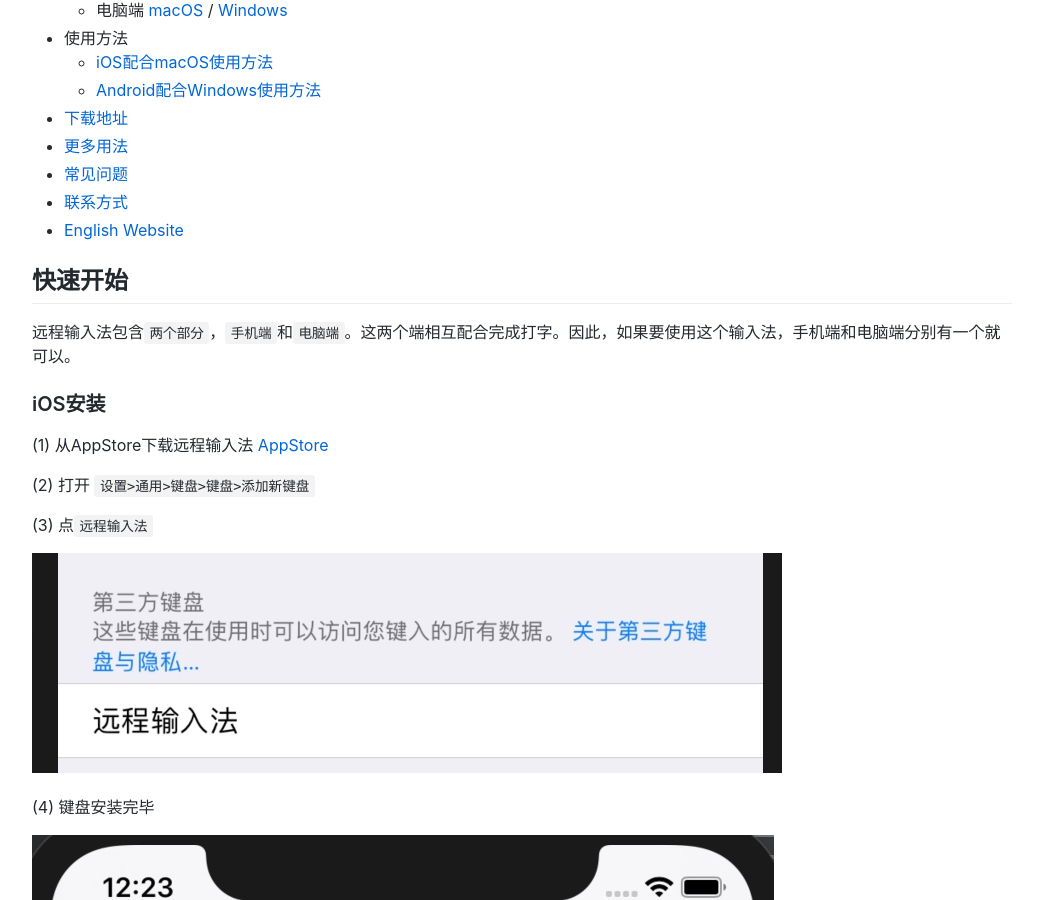
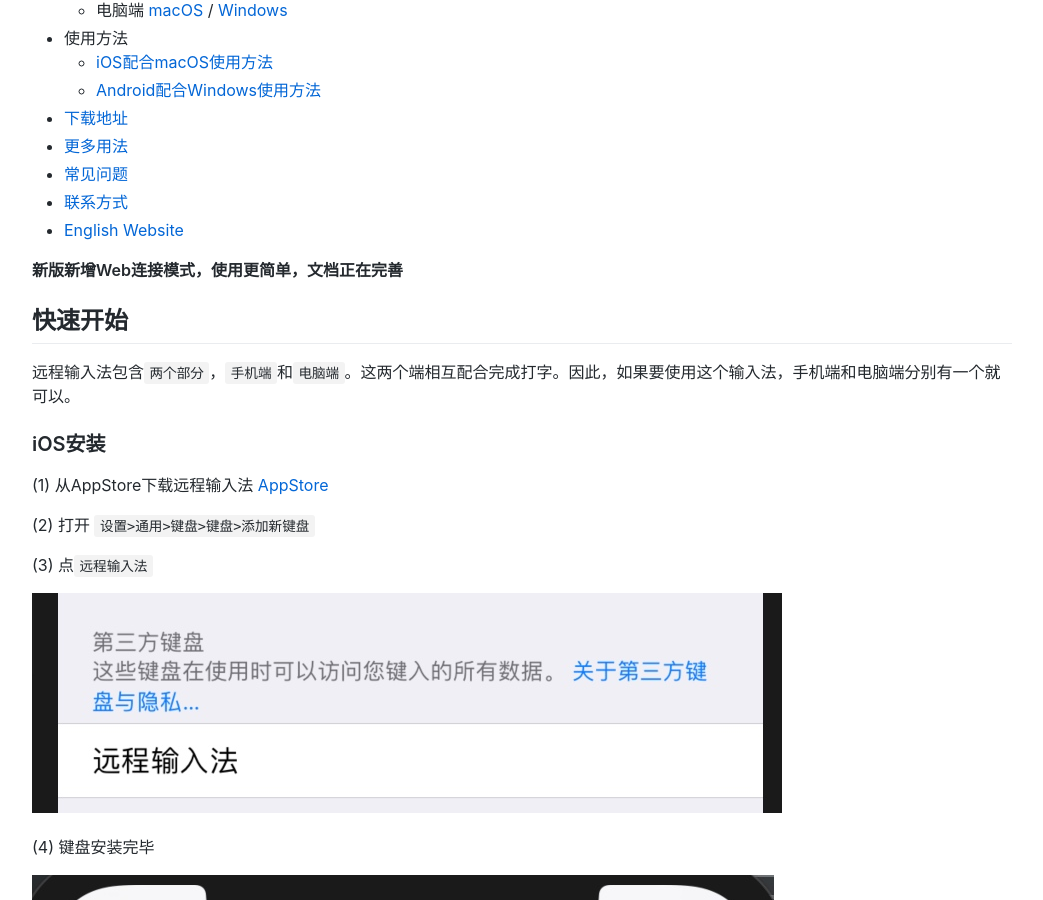
Before and after one commit to remoboard/remoboard.github.io, a Jekyll site: the page built from zhcn/index.md, in a window 1280 px wide and 900 px high, scrolled down 371 px. Shown: the whole window, without its empty margins (118-1161 px from the left). Built offline with Jekyll 4.4.1, drawn with Linux system fonts in a browser that asks for light colours; comment, search, counter and statistics services are not loaded.

Commit message:
Update index.md

```diff
--- a/zhcn/index.md
+++ b/zhcn/index.md
@@ -21,6 +21,8 @@ title: 远程输入法
 - [联系方式](#联系方式)
 - [English Website](/)
 
+
+**新版新增Web连接模式，使用更简单，文档正在完善**
 
 ## 快速开始
 
```
